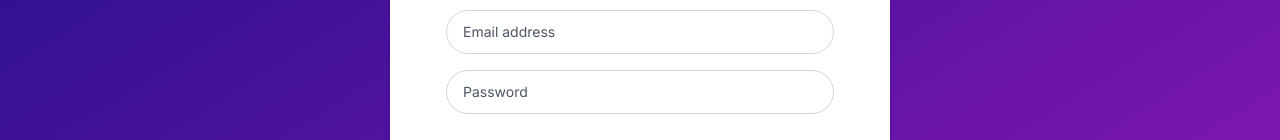
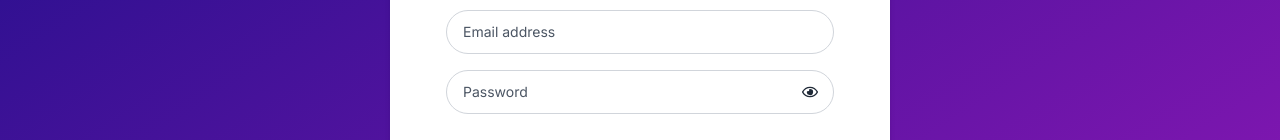
Before and after one commit to thiagocabralcorreia/dev-meetup, a React (Create React App) app in the folder frontend/: page / in a window 1280 px wide. Shown: the part 390-530 px from the top of the page. Built offline with nearby package versions, Linux system fonts and the light colour scheme.

Commit message:
Add password visibility button

```diff
--- a/frontend/src/pages/CreateEvent.tsx
+++ b/frontend/src/pages/CreateEvent.tsx
@@ -53,7 +53,9 @@ const CreateEvent = () => {
         thumbnail !== null
       ) {
         console.log("Event has been sent");
+
         await api.post("/event", eventData, { headers: { user_id } });
+
         console.log(eventData);
         toastSuccess();
         navigate("/dashboard");
--- a/frontend/src/pages/Login.tsx
+++ b/frontend/src/pages/Login.tsx
@@ -5,14 +5,15 @@ import { motion } from "framer-motion";
 import Input from "../components/Input";
 import api from "../services/api";
 import { ClipLoader } from "react-spinners";
-import { FaExclamationCircle } from "react-icons/fa";
+import { FaExclamationCircle, FaRegEye, FaRegEyeSlash } from "react-icons/fa";
 
 const Login: React.FC = () => {
   const navigate = useNavigate();
-  const [email, setEmail] = useState("");
-  const [password, setPassword] = useState("");
+  const [email, setEmail] = useState<string>("");
+  const [password, setPassword] = useState<string>("");
   const [isSubmitting, setIsSubmitting] = useState<boolean>(false);
-  const [errorMessage, setErrorMessage] = useState("");
+  const [showPassword, setShowPassword] = useState<boolean>(false);
+  const [errorMessage, setErrorMessage] = useState<string>("");
 
   const handleSubmit = async (e: React.FormEvent<HTMLFormElement>) => {
     e.preventDefault();
@@ -63,8 +64,10 @@ const Login: React.FC = () => {
             handleChange={(e) => setEmail(e.target.value)}
             isRequired
           />
+
+          <div className="relative">
             <Input
-            type="password"
+              type={showPassword ? "text" : "password"}
               placeholder="Password"
               id="password"
               name="password"
@@ -72,6 +75,15 @@ const Login: React.FC = () => {
               handleChange={(e) => setPassword(e.target.value)}
               isRequired
             />
+            <button
+              type="button"
+              onClick={() => setShowPassword(!showPassword)}
+              className="absolute inset-y-0 right-2 flex items-center justify-center p-2 z-10 text-gray-800"
+            >
+              {showPassword ? <FaRegEyeSlash /> : <FaRegEye />}
+            </button>
+          </div>
+
           {errorMessage && (
             <motion.div
               initial={{ opacity: 0 }}
```
Lines whose indentation alone changed are shown as unchanged.
